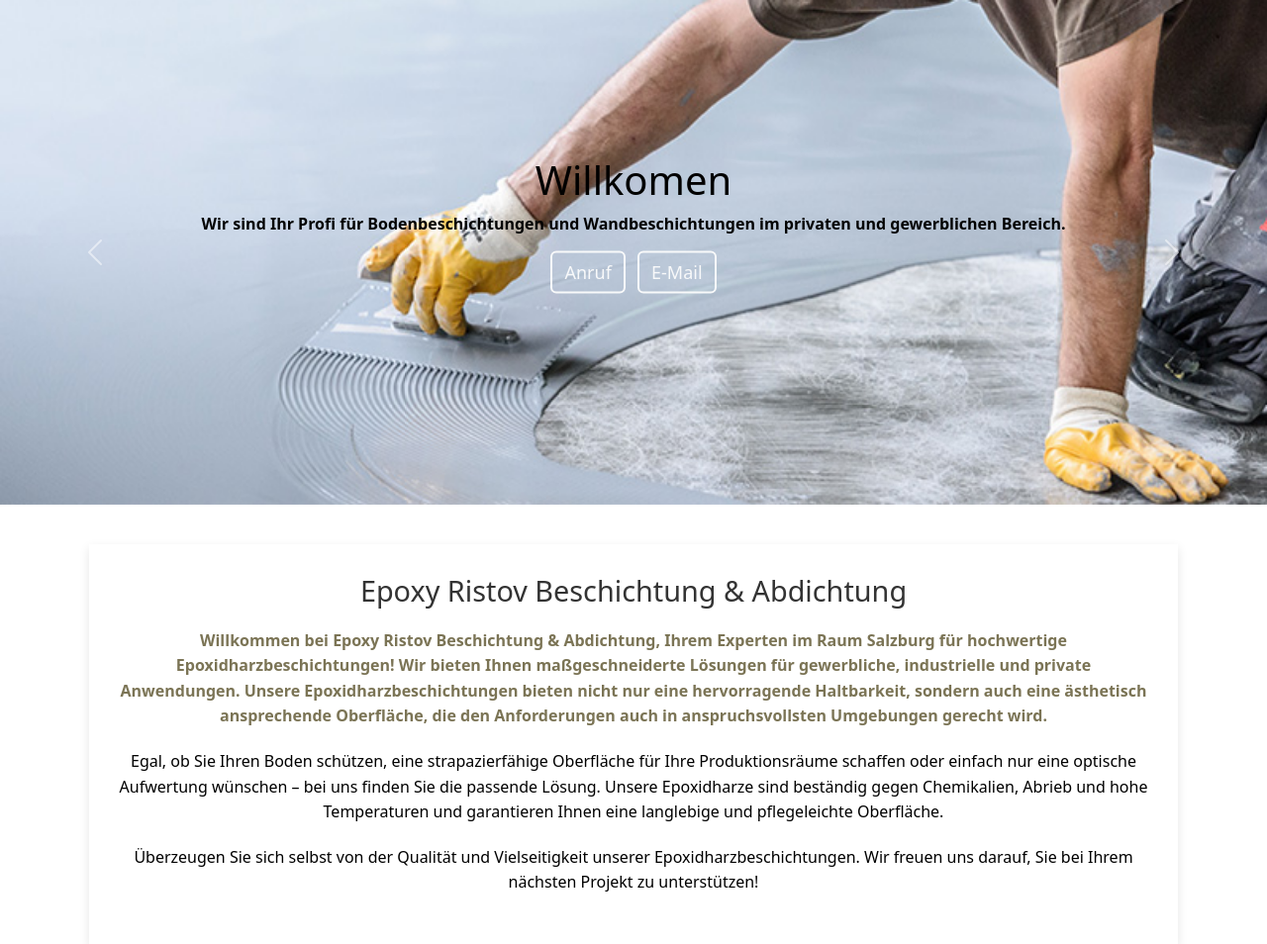
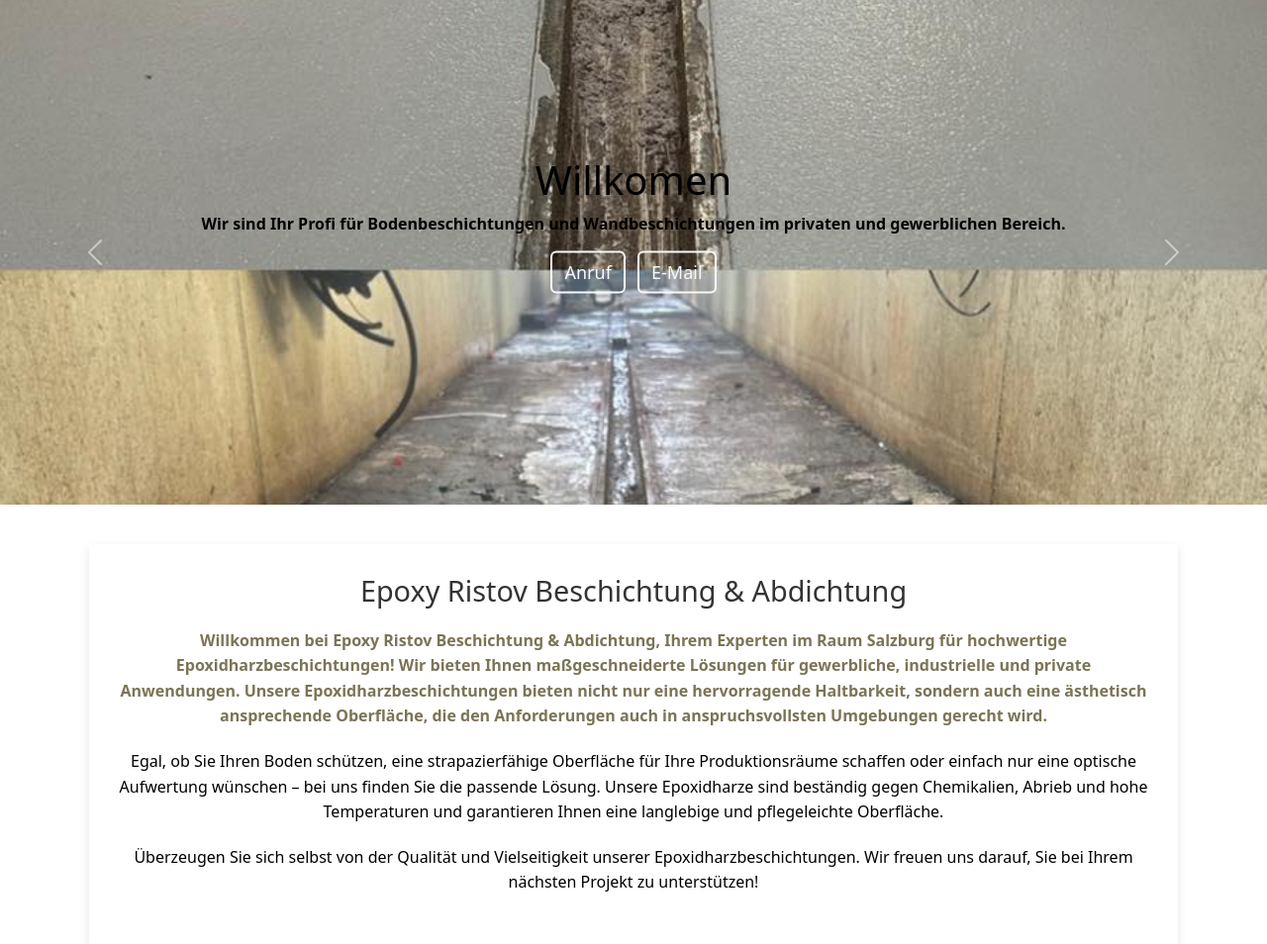
Before and after one commit to MarijanRistov/Epoxy_Ristov, a Django app: page / in a window 1280 px wide; the page is wider, and only the part inside the window is pictured. Shown: the part 128-1082 px from the top of that part at 99% size. Run offline with Django 5.2, Linux system fonts and the light colour scheme; some libraries are stand-ins or nearby versions.

Commit message:
Update index.html

```diff
--- a/templates/index.html
+++ b/templates/index.html
@@ -341,6 +341,9 @@
         <div class="carousel-item">
             <img src="../media/slideshow/image03.webp" class="d-block w-100" alt="Img 3">
         </div>
+        <div class="carousel-item active">
+            <img src="../media/slideshow/sld33.jpg" class="d-block w-100" alt="Img 4">
+        </div>
     </div>
     <div class="carousel-caption text-center">
         <h1>Willkomen</h1>
```
